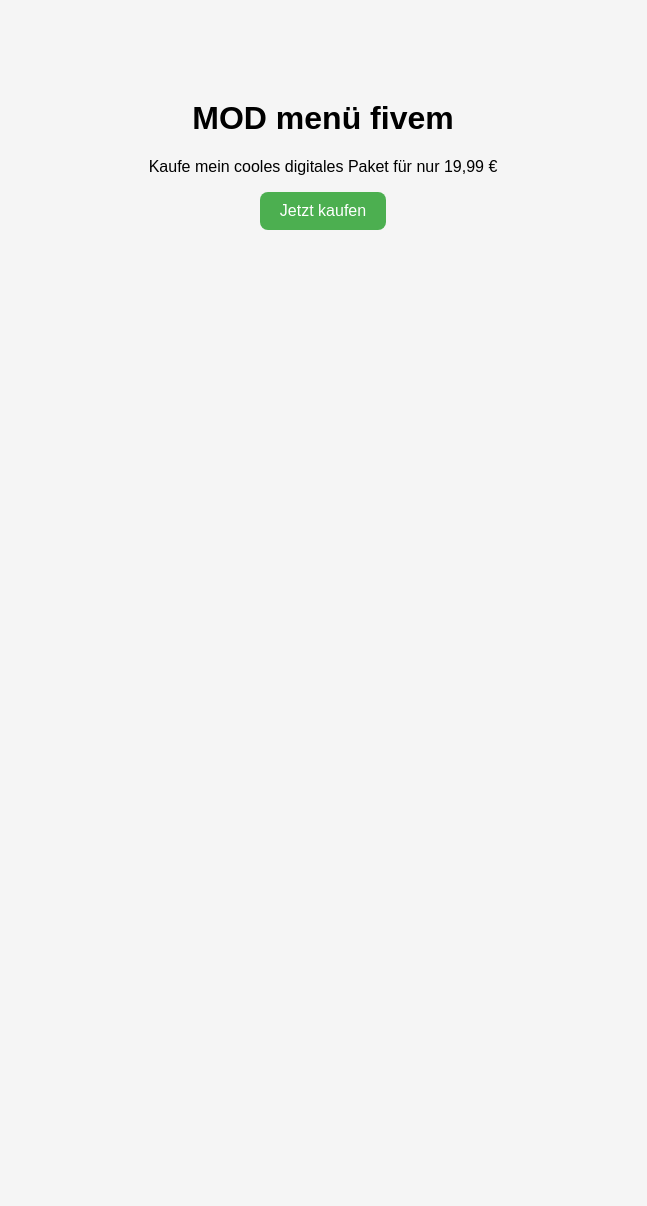
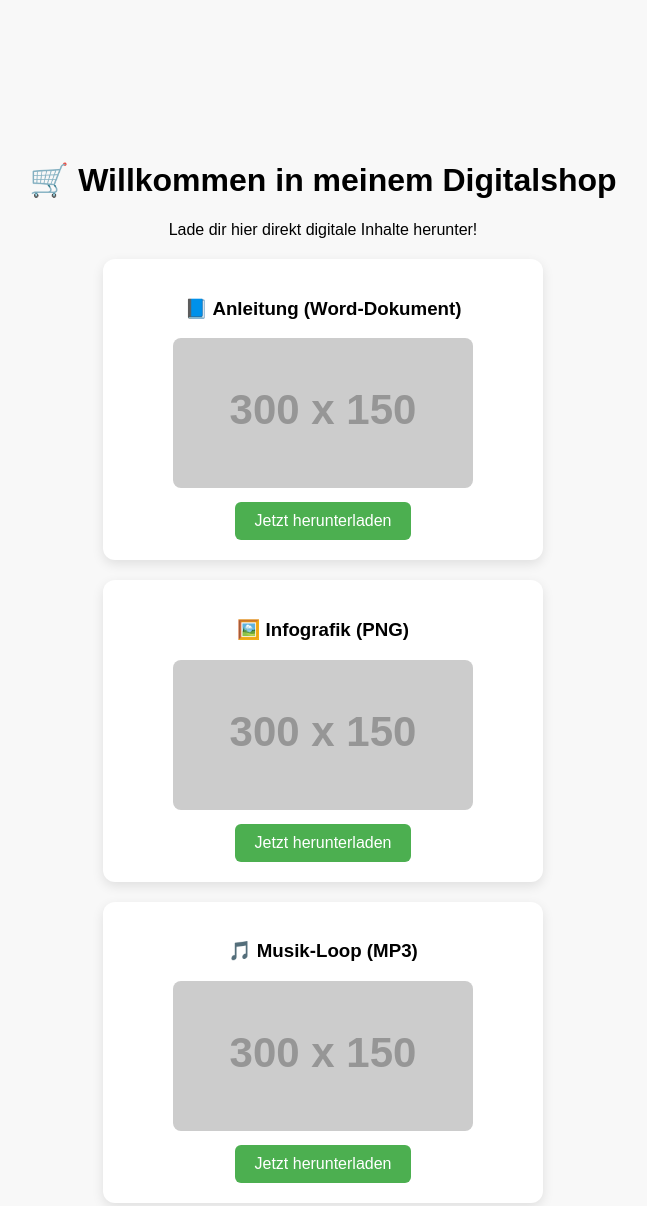
Before and after one commit to Alfa06-code/mein_shop1, a plain HTML site: page index.html in a window 1280 px wide. Shown: the top 1206 px of the page, without its empty margins (317-964 px from the left). Before the commit the page ends 800 px from the top, so only its background shows below. Drawn offline with Linux system fonts and the light colour scheme; placeholder pictures from the web are drawn by us.

Commit message:
Add files via upload

```diff
--- a/index.html
+++ b/index.html
@@ -4,11 +4,69 @@
   <meta charset="UTF-8">
   <title>Mein Digitaler Shop</title>
   <link rel="stylesheet" href="style.css">
+  <style>
+    body {
+      font-family: Arial, sans-serif;
+      background-color: #f8f8f8;
+      text-align: center;
+      padding: 40px;
+    }
+    .produkt {
+      background: white;
+      border-radius: 12px;
+      box-shadow: 0 4px 12px rgba(0,0,0,0.1);
+      margin: 20px auto;
+      padding: 20px;
+      max-width: 400px;
+    }
+    img {
+      max-width: 100%;
+      border-radius: 8px;
+    }
+    button {
+      background-color: #4CAF50;
+      color: white;
+      padding: 10px 20px;
+      margin-top: 10px;
+      border: none;
+      border-radius: 6px;
+      cursor: pointer;
+      font-size: 16px;
+    }
+  </style>
 </head>
 <body>
-  <h1>MOD menü fivem</h1>
-  <p>Kaufe mein cooles digitales Paket für nur 19,99 €</p>
-  <button onclick="kaufen()">Jetzt kaufen</button>
-  <script src="script.js"></script>
+  <h1>🛒 Willkommen in meinem Digitalshop</h1>
+  <p>Lade dir hier direkt digitale Inhalte herunter!</p>
+
+  <div class="produkt">
+    <h3>📘 Anleitung (Word-Dokument)</h3>
+    <img src="https://via.placeholder.com/300x150.png?text=Anleitung" alt="Anleitung">
+    <a href="downloads/anleitung.docx" download><button>Jetzt herunterladen</button></a>
+  </div>
+
+  <div class="produkt">
+    <h3>🖼️ Infografik (PNG)</h3>
+    <img src="https://via.placeholder.com/300x150.png?text=Infografik" alt="Infografik">
+    <a href="downloads/infografik.png" download><button>Jetzt herunterladen</button></a>
+  </div>
+
+  <div class="produkt">
+    <h3>🎵 Musik-Loop (MP3)</h3>
+    <img src="https://via.placeholder.com/300x150.png?text=Musik+Loop" alt="Musik">
+    <a href="downloads/musik_loop.mp3" download><button>Jetzt herunterladen</button></a>
+  </div>
+
+  <div class="produkt">
+    <h3>🎬 Motivationsvideo (MP4)</h3>
+    <img src="https://via.placeholder.com/300x150.png?text=Video" alt="Video">
+    <a href="downloads/motivationsvideo.mp4" download><button>Jetzt herunterladen</button></a>
+  </div>
+
+  <div class="produkt">
+    <h3>💻 Code-Snippet (Python-Datei)</h3>
+    <img src="https://via.placeholder.com/300x150.png?text=Python+Code" alt="Code">
+    <a href="downloads/code_snippet.py" download><button>Jetzt herunterladen</button></a>
+  </div>
 </body>
 </html>
```
